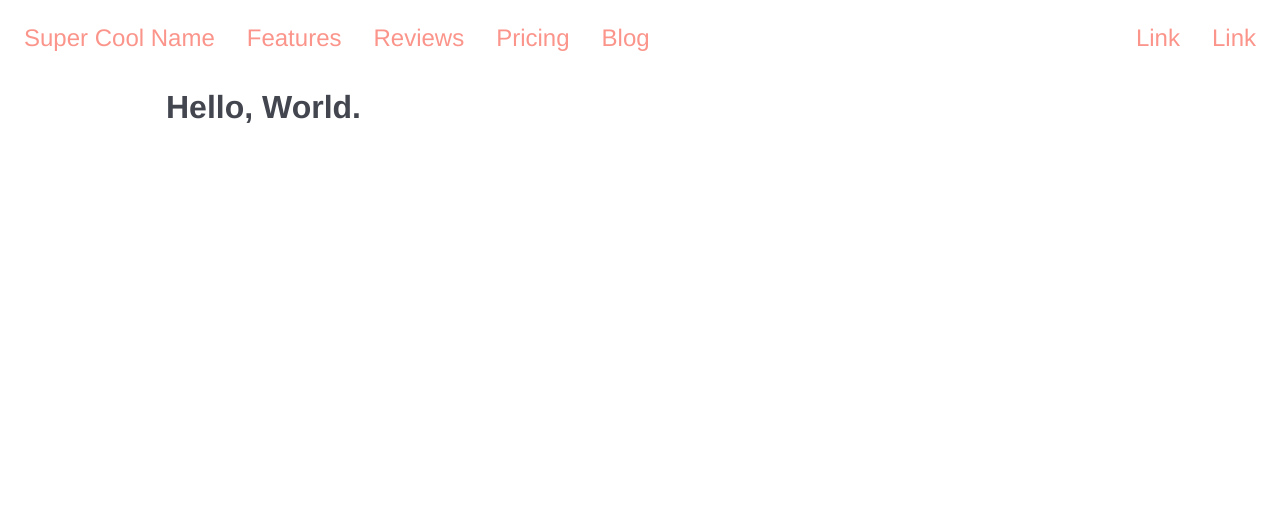
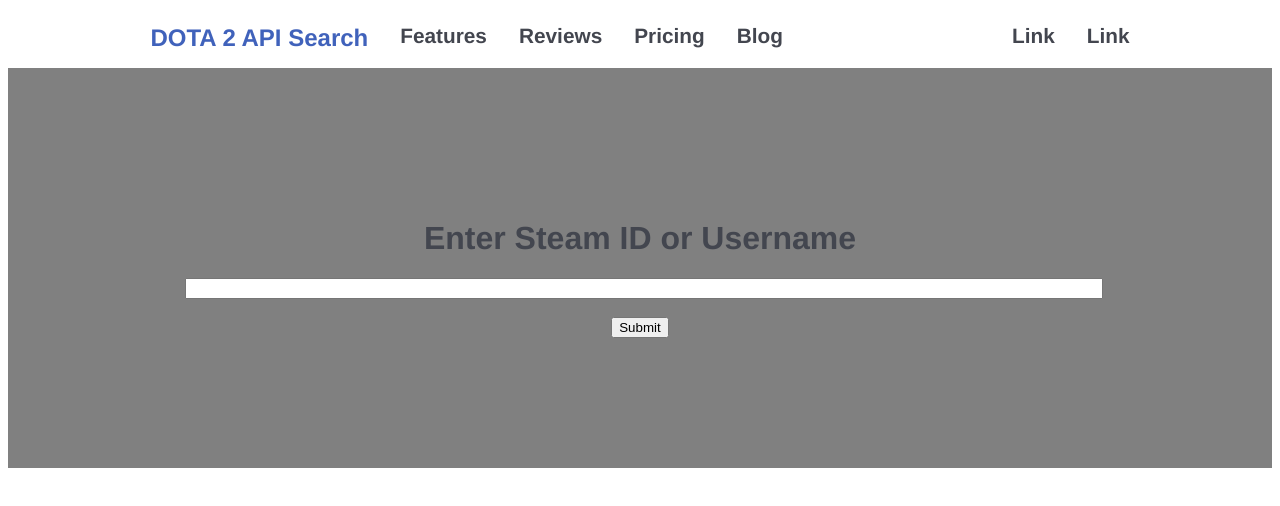
Before and after one commit to Warrehz/undetermined-sass-project, a website: page public/index.html in a window 1280 px wide. Drawn offline with nearby package versions, Linux system fonts and the light colour scheme.

Commit message:
added hero section, and simple form. still needs styling

```diff
--- a/public/index.html
+++ b/public/index.html
@@ -10,7 +10,7 @@
 
 
   <div id="navbar">
-    <div class="navbar_link navbar_brand">Super Cool Name</div>
+    <div class="navbar_link navbar_brand">DOTA 2 API Search</div>
     <div class="navbar_link navbar_link_toggle">
       <i class="fas fa-bars"></i>
     </div>
@@ -26,9 +26,20 @@
     </nav>
   </div>
 
-  <div class="container">
-
-    <h1>Hello, World.</h1>
+  <div class="hero_container">
+    <div class="row hero_image">
+      <div class="col-12">
+        <div class="container">
+          <h1>Enter Steam ID or Username</h1>
+          <form id="search_form">
+            <input type="text">
+            <br/>
+            <br />
+            <input type="submit">
+          </form>
+        </div>
+      </div>
+    </div>
 
   </div>
 
--- a/sass/main.scss
+++ b/sass/main.scss
@@ -8,6 +8,11 @@
 
 h1 {
   color: $primary-text-color;
+  text-align: center;
+}
+
+input[type=text] {
+  width: 100%;
 }
 
 #logo {
@@ -15,9 +20,35 @@
 }
 
 #navbar {
+  font-size: $standard-nav-size + .3;
+  display: flex;
+  font-weight: bold;
+  width: 80%;
+  margin-right: auto;
+  margin-left: auto;
+}
+
+#search_form {
+  text-align: center;
+}
+
+.hero_container {
+  display: flex;
+  align-items: center;
+}
+
+.hero_image {
+  height: 50vh;
+  width: 100%;
+  background-color: gray;
+  display: flex;
+  justify-content: center;
+  flex-direction: column;
+}
+
+.navbar_brand {
+  color: $primary-brand-color;
   font-size: $standard-nav-size + .5;
-  display: flex;
-  color: $primary-brand-color;
 }
 
 .navbar_link {
--- a/sass/modules/_variables.scss
+++ b/sass/modules/_variables.scss
@@ -4,7 +4,7 @@
 @import url("https://fonts.googleapis.com/css?family=Arimo:400,700");
 
 /*colors*/
-$primary-brand-color: #FB958B;
+$primary-brand-color: #4062BB;
 $secondary-brand-color: #DD1C1A;
 $primary-text-color: #43464F;
 
```
Also changed, not shown: public/stylesheets/main.css, 1 other file.
